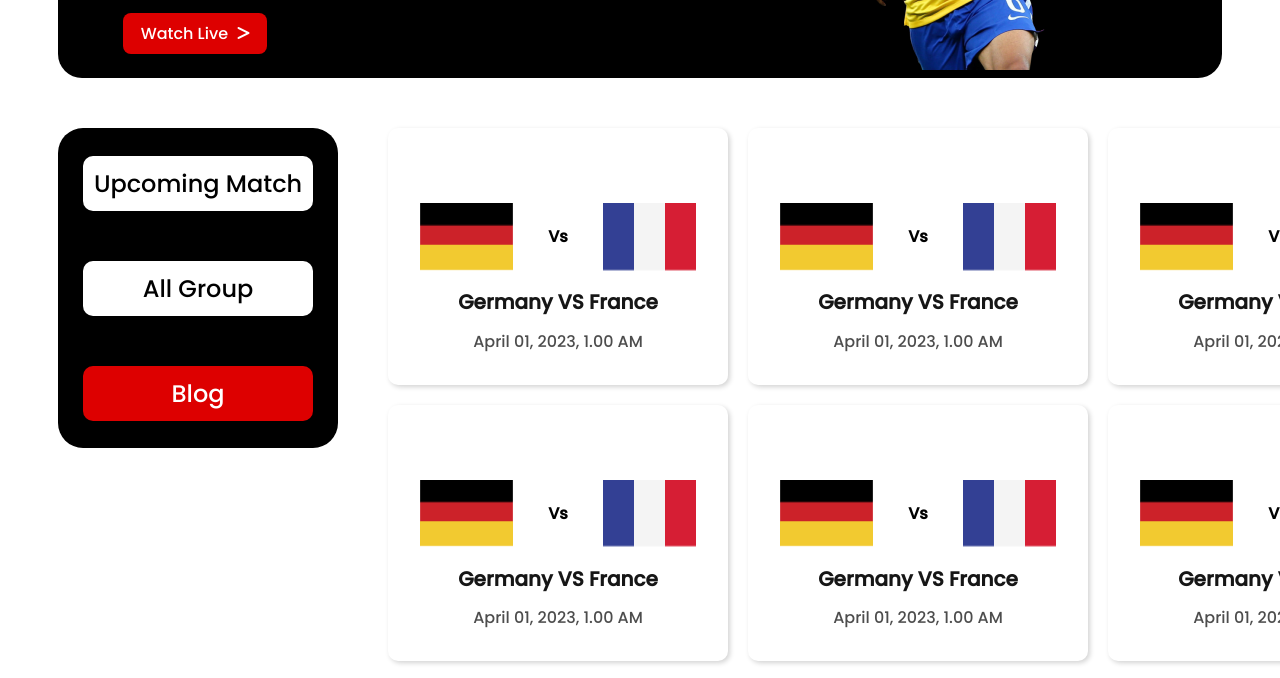
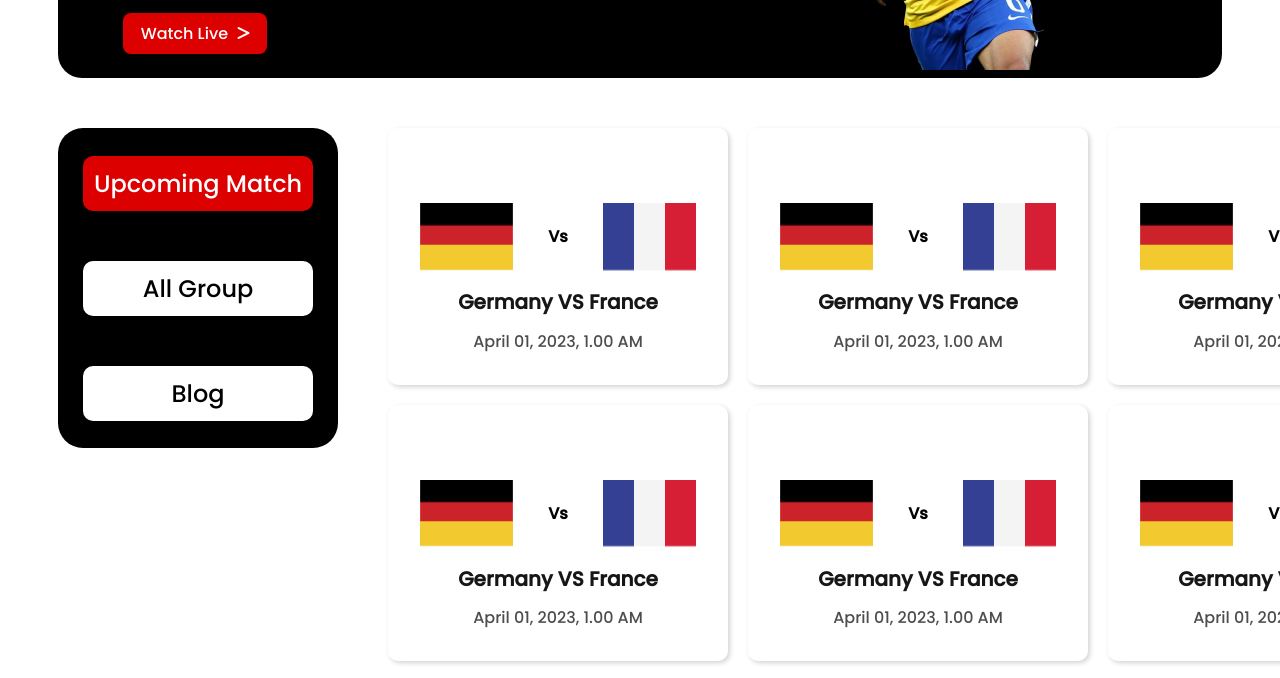
Before and after one commit to asmtanjil/fifa-world-cup, a plain HTML site: page upcoming-match.html in a window 1280 px wide. Shown: the part 384-1062 px from the top of the page. Drawn offline with Linux system fonts and the light colour scheme.

Commit message:
again edit

```diff
--- a/upcoming-match.html
+++ b/upcoming-match.html
@@ -36,9 +36,9 @@
     <section class="container">
       <div class="main-contents">
         <div class="side-menu">
-          <a href="#">Upcoming Match</a>
+          <a id="active-blog" href="#">Upcoming Match</a>
           <a href="#">All Group</a>
-          <a id="active-blog" href="#">Blog</a>
+          <a href="#">Blog</a>
         </div>
       <div class="main-blogs">
         <article class="field-blog">
```
Also changed, not shown: index.html (+2 -2 lines).
